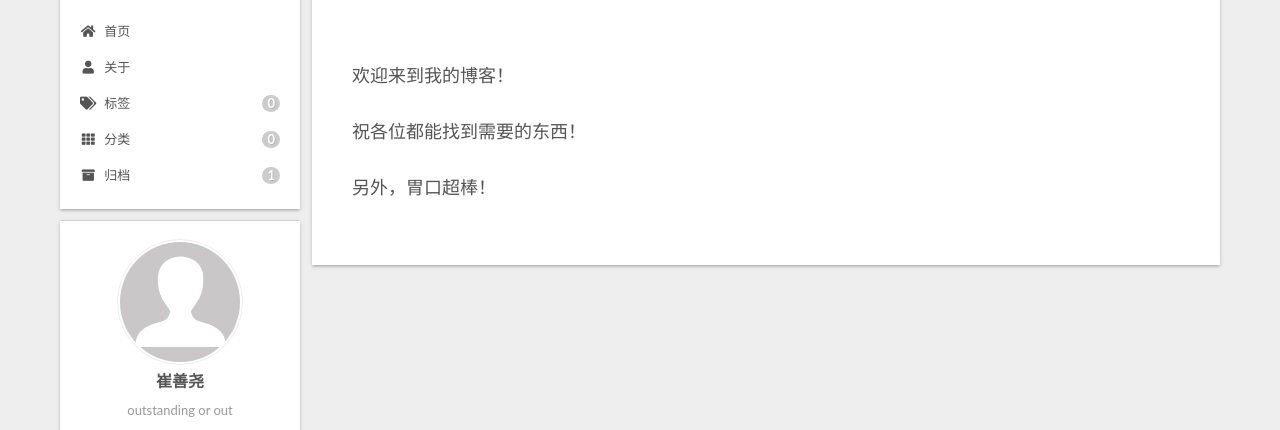
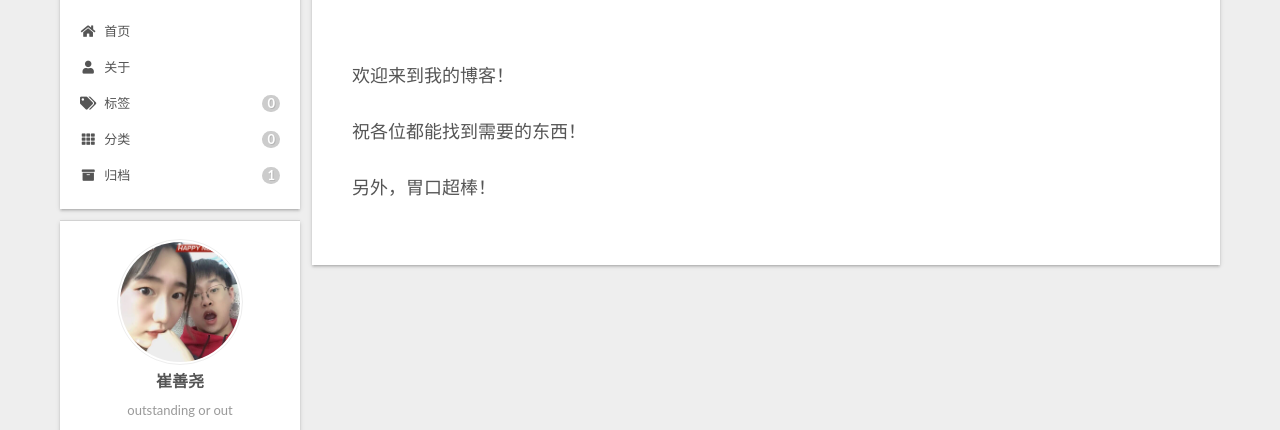
Before and after one commit to ZuoAnZoom/ZuoAnZoom.github.io, a plain HTML site: page 2021/03/04/hello-world/index.html in a window 1280 px wide. Shown: the part 117-547 px from the top of the page. Drawn offline with nearby package versions, Linux system fonts and the light colour scheme.

Commit message:
Site updated: 2021-03-04 17:24:09

```diff
--- a/2021/03/04/hello-world/index.html
+++ b/2021/03/04/hello-world/index.html
@@ -167,7 +167,7 @@
         <div class="site-overview-wrap sidebar-panel">
           <div class="site-author site-overview-item animated" itemprop="author" itemscope itemtype="http://schema.org/Person">
     <img class="site-author-image" itemprop="image" alt="崔善尧"
-      src="/images/avatar.gif">
+      src="/images/Me.jpg">
   <p class="site-author-name" itemprop="name">崔善尧</p>
   <div class="site-description" itemprop="description">outstanding or out</div>
 </div>
@@ -229,7 +229,7 @@
     <link itemprop="mainEntityOfPage" href="http://example.com/2021/03/04/hello-world/">
 
     <span hidden itemprop="author" itemscope itemtype="http://schema.org/Person">
-      <meta itemprop="image" content="/images/avatar.gif">
+      <meta itemprop="image" content="/images/Me.jpg">
       <meta itemprop="name" content="崔善尧">
       <meta itemprop="description" content="outstanding or out">
     </span>
```
Also changed, not shown: about/index.html (+1 -1 lines), archives/2021/03/index.html (+1 -1 lines), archives/2021/index.html (+1 -1 lines), archives/index.html (+1 -1 lines), categories/index.html (+1 -1 lines), index.html (+2 -2 lines), tags/index.html (+1 -1 lines), images/Me.jpg (added).
